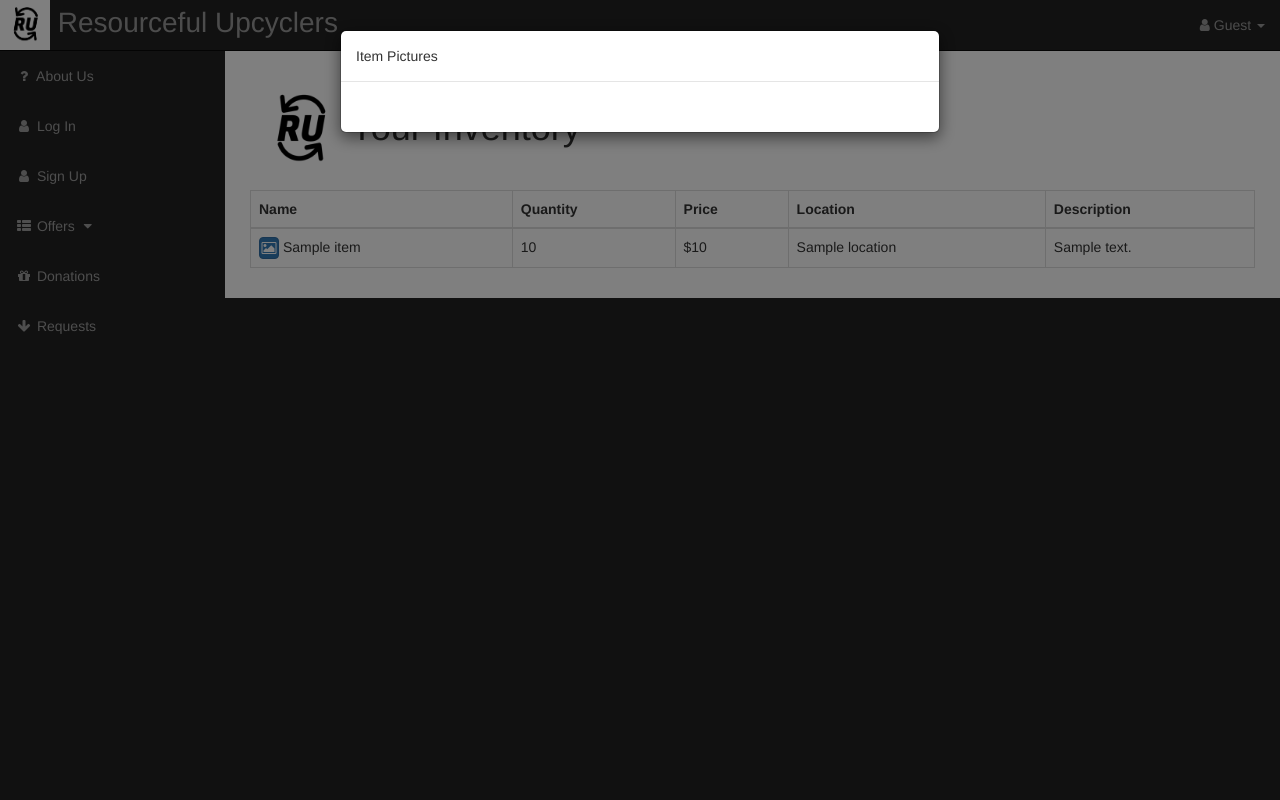
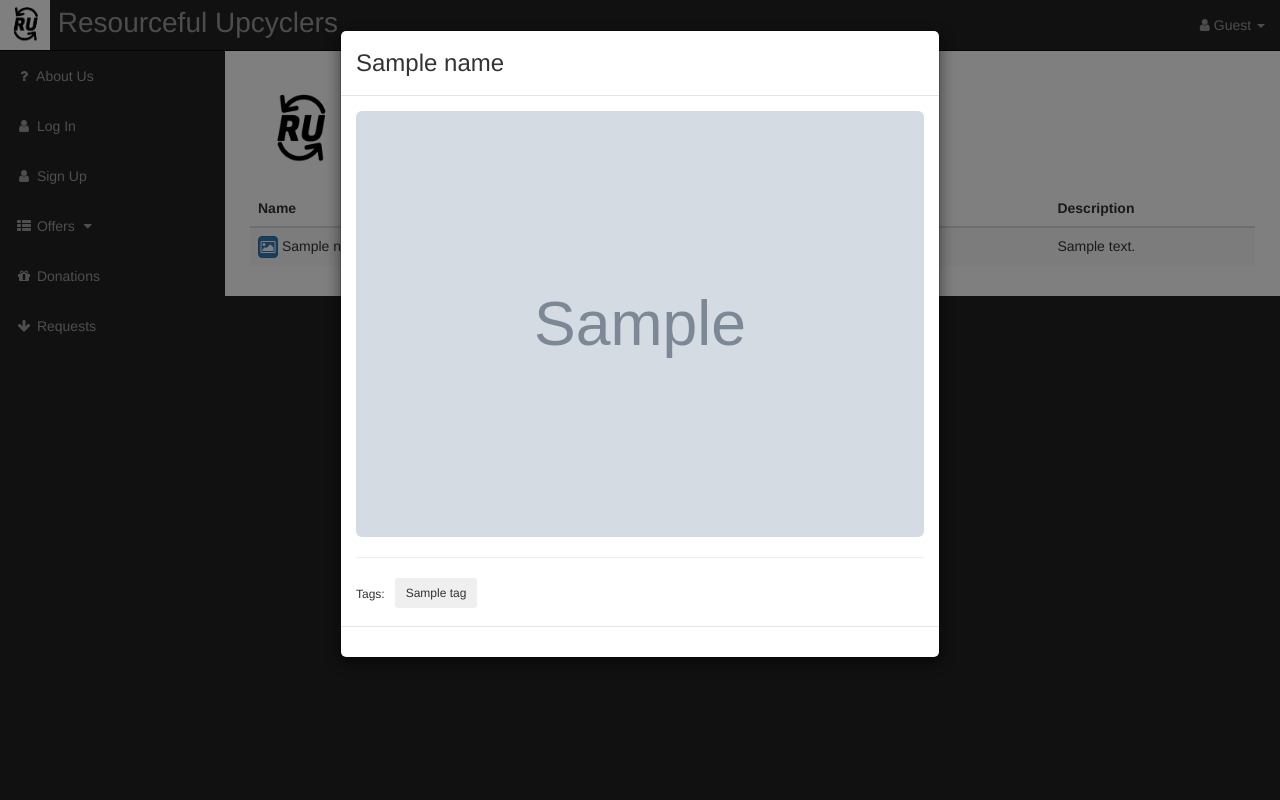
Before and after one commit to no-whey/ResourcefulUpcyclers, a Django app: template website/frontend/templates/inventory/index.html in a window 1280 px wide, after a click that opens the changed part. Run offline with Django 3.2, Linux system fonts and the light colour scheme; the template is opened without the code that fills it: most values are stand-ins (such as "Sample title", 1, 10 or a date in 2020); grey boxes marked "Sample" are stand-in pictures; some libraries are stand-ins or nearby versions.

Commit message:
fixed aspect ratio problem, incorporated tags into inventory/put them in a better suited location, changed table appearance

```diff
--- a/website/frontend/templates/inventory/index.html
+++ b/website/frontend/templates/inventory/index.html
@@ -7,7 +7,7 @@
     <div class="card-header"><h1><img src="{% static 'images/favicon.ico' %}" width="100" height="100">Your Inventory</h1></div>
     <div class="card-body">
       <div class="table-responsive">
-      	<table class="table table-bordered" id="dataTable" width="100%" cellspacing="0">
+      	<table class="table table-striped table-hover" id="dataTable" width="100%" cellspacing="0">
 	      <thead>
             <tr>
             <th>Name</th>
@@ -26,7 +26,7 @@
                 <td>
                     <button class="btn btn-primary nav-link" style="padding:0px; margin:0px" data-toggle="modal" data-target="#{{ item.id }}">
                     <i class="fa fa-fw fa-image" style="color:white "></i></button>
-                  {{ item.name }}
+                      {{ item.name.title }}
                 </td>
                 <td>{{ item.quantity }}</td>
                 <td>${{ item.price }}</td>
@@ -43,24 +43,40 @@
                     <a class="btn btn-primary" href="{% url 'editOffer' item.id %}" role="button">Edit</a>
   		          <a class="btn btn-danger" href="{% url 'deleteOffer' item.id %}" role="button">Delete</a>
                 </td>
+              </tr>
               {% endif %}
               <!--Image popup code -->
               <div class="modal fade" id="{{ item.id }}" tabindex="-1" role="dialog" aria-labelledby="exampleModalLabel" aria-hidden="true">
                 <div class="modal-dialog" role="document">
                   <div class="modal-content">
                     <div class="modal-header">
-                      <h5 class="modal-title" id="exampleModalLabel">Item Pictures</h5>
+                      <h3 class="modal-title" id="exampleModalLabel">{{ item.name.title }}</h3>
                     </div>
                     <div class="modal-body">
-                        <img src={{ item.img_link }}  id="yourImgId" alt=""/>
+                      <img class ="img-rounded" style="width: 100%" src={{ item.img_link }} alt=""/>
+                      <hr>
+                      <div class="media">
+                        <div class="media-left">
+                          <h6>Tags: </h6>
                         </div>
-
-                    <script type="text/javascript">
-                      var yourImg = document.getElementById('yourImgId');
-                      var x = yourImg.width/565;
-                      yourImg.height = yourImg.height/x;
-                      yourImg.width =  yourImg.width/x;
-                    </script>
+                        <div class="media-body">
+                          {% for tag in item.tag_pile.all %}
+                            <button class="btn btn-sm" type="button" data-dismiss="modal">{{ tag }}</button>
+                          {% endfor %}
+                        </div>
+                      </div>
+                    </div>
+                    <div class="modal-footer">
+                      {% if user.profile.isOwner %}
+                        {% if item.private %}
+                          <a class="btn btn-primary" href="{% url 'showHideOffer' item.id %}" role="button">Show</a>
+                        {% else %}
+                          <a class="btn btn-primary" href="{% url 'showHideOffer' item.id %}" role="button">Hide</a>
+                        {% endif %}
+                        <a class="btn btn-primary" href="{% url 'editOffer' item.id %}" role="button">Edit</a>
+                        <a class="btn btn-danger" href="{% url 'deleteOffer' item.id %}" role="button">Delete</a>
+                      {% endif %}
+                    </div>
                   </div>
                 </div>
               </div>
```
Also changed, not shown: website/frontend/templates/donations/allDonations.html (+15 -16 lines), website/frontend/templates/inventory/viewOffer.html (+24 -15 lines). Lines whose indentation alone changed are shown as unchanged.
